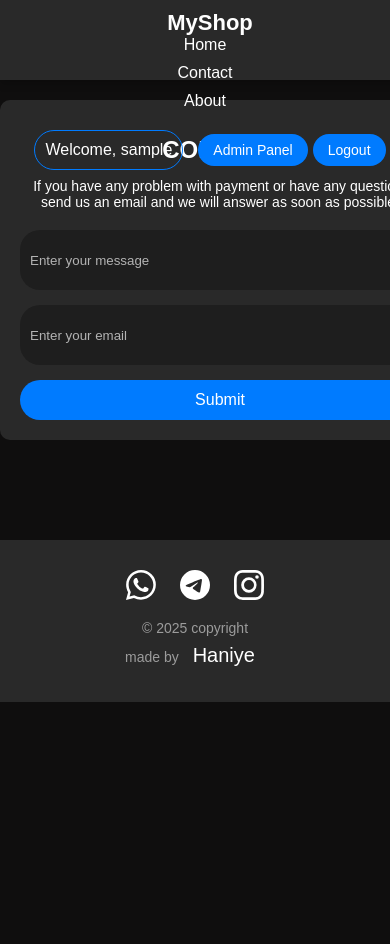
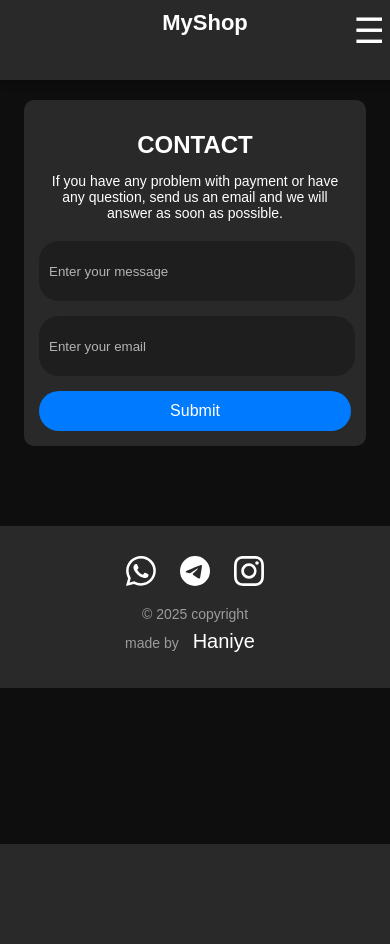
Before and after one commit to Haniye-slh/SamDash, a Flask app: page /contact in a window 390 px wide; the page is wider, and only the part inside the window is pictured. After the commit the page ends 844 px from the top of that part, so only its background shows below. Run offline with Flask 3, Linux system fonts and the light colour scheme; the visitor is signed in with stand-in values (Sample User, id 1).

Commit message:
edited css

```diff
--- a/main.py
+++ b/main.py
@@ -303,7 +303,7 @@ def confirm_payment():
     product_id = request.form.get("product_id")
     quantity = int(request.form.get("quantity"))
     address = request.form.get("address")
-    card_number = request.form.get("card_number").replace("-", "")  # حذف "-"
+    card_number = request.form.get("card_number").replace("-", "")
     cvv = request.form.get("cvv")
     expiry_date = request.form.get("expiry_date")
 
@@ -319,7 +319,7 @@ def confirm_payment():
 
     if len(card_number) != 16 or not card_number.isdigit():
         flash("Your card was rejected!", "danger")
-        return redirect(url_for("product", product_id=product_id))  # اصلاح شد
+        return redirect(url_for("product", product_id=product_id))
 
     if not expiry_date or len(expiry_date) != 5:
         flash("Invalid expiry date!", "danger")
--- a/static/style/contact.css
+++ b/static/style/contact.css
@@ -14,8 +14,13 @@ body {
     display: block;
     padding: 0;
 }
+html, body {
+    width: 100%;
+    overflow-x: hidden;
+}
 
 .container {
+    max-width: 90%;
     width: 400px;
     padding: 20px;
     border-radius: 10px;
@@ -67,3 +72,10 @@ p {
 .btn:hover {
     background-color: var(--btn-hover);
 }
+@media (max-width: 768px) {
+.container {
+    max-width: 80%;
+    padding: 15px;
+    margin: 80px auto;
+    margin-top: 100px;
+}}
--- a/static/style/header.css
+++ b/static/style/header.css
@@ -13,14 +13,6 @@ body {
     background-color: var(--bg);
 }
 
-.user-name {
-    color: var(--text-color);
-    margin: 10px;
-    border: 1px solid var(--btn-bg);
-    border-radius: 20px;
-    padding: 10px;
-}
-
 .topbar {
     position: fixed;
     top: 0;
@@ -31,6 +23,7 @@ body {
     display: flex;
     justify-content: space-between;
     align-items: center;
+    padding: 0 15px;
     box-shadow: 0 4px 8px rgba(0, 0, 0, 0.2);
     z-index: 1000;
 }
@@ -39,7 +32,6 @@ body {
     font-size: 22px;
     font-weight: bold;
     color: var(--text-color);
-    padding-left: 10px;
 }
 
 .menu {
@@ -62,7 +54,7 @@ body {
 }
 
 .menu a:hover {
-    color: var(--primary);
+    color: var(--btn-bg);
 }
 
 .actions {
@@ -79,14 +71,20 @@ body {
     transition: background 0.3s;
 }
 
-.button:hover{
+.button:hover {
     background-color: var(--btn-hover);
 }
 
 .actions a {
-    margin-top: 14px;
-    margin-bottom: 14px;
-    margin-left: 5px;
+    margin-left: 10px;
+}
+
+.hamburger {
+    display: none;
+    font-size: 24px;
+    color: var(--text-color);
+    cursor: pointer;
+    padding: 10px;
 }
 
 @media (max-width: 768px) {
@@ -96,13 +94,46 @@ body {
         padding: 10px;
     }
 
+    .hamburger {
+        display: block;
+        position: absolute;
+        right: 15px;
+        top: 1px;
+        font-size: 35px;
+    }
+
     .menu {
+        display: none;
         flex-direction: column;
         text-align: center;
-        gap: 10px;
+        width: 100%;
+        background: var(--secondary);
+        padding: 10px 0;
+    }
+
+    .menu.active {
+        display: flex;
     }
 
     .actions {
-        margin-top: 10px;
+        display: none;
+        flex-direction: column;
+        align-items: center;
+        width: 100%;
+        padding: 10px 0;
+        background: var(--secondary);
+    }
+
+    .actions.active {
+        display: flex;
+    }
+
+    .button {
+        width: 80%;
+        text-align: center;
+        padding: 10px;
+    }
+    .user-name {
+        margin-bottom: 20px;
     }
 }
--- a/static/style/style.css
+++ b/static/style/style.css
@@ -97,6 +97,6 @@ color: var(--font-color);
 }
 
 @media (max-width:799px) {
-
-    .bg-pic{height: 200px;}
+    .bg-pic{height: 200px;
+        margin-top: 80px;}
 }
--- a/templates/header.html
+++ b/templates/header.html
@@ -3,6 +3,8 @@
 <header>
     <nav class="topbar">
         <div class="brand">MyShop</div>
+        <div class="hamburger">☰</div>
+
         <ul class="menu">
             <li><a href="{{ url_for('home_page') }}">Home</a></li>
             <li><a href="{{ url_for('contact') }}">Contact</a></li>
@@ -23,7 +25,21 @@
                 <a href="{{ url_for('sign_up') }}" class="button signup-btn">Sign Up</a>
             {% endif %}
         </div>
+    </nav>
+    <script>
+    document.addEventListener("DOMContentLoaded", function () {
+        const hamburger = document.querySelector(".hamburger");
+        const menu = document.querySelector(".menu");
+        const actions = document.querySelector(".actions");
 
-
-    </nav>
+        if (hamburger && menu && actions) {
+            hamburger.addEventListener("click", function () {
+                menu.classList.toggle("active");
+                actions.classList.toggle("active");
+            });
+        } else {
+            console.error("ERORR");
+        }
+    });
+    </script>
 </header>
```
Also changed, not shown: static/style/admin_orders.css (+19 -0 lines), static/style/product.css (+38 -0 lines), templates/edit_product.html (+11 -6 lines), 1 other file.
